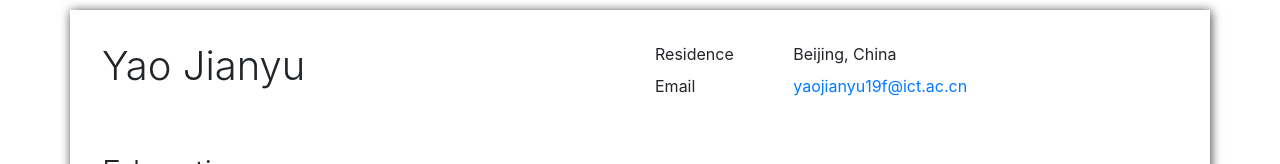
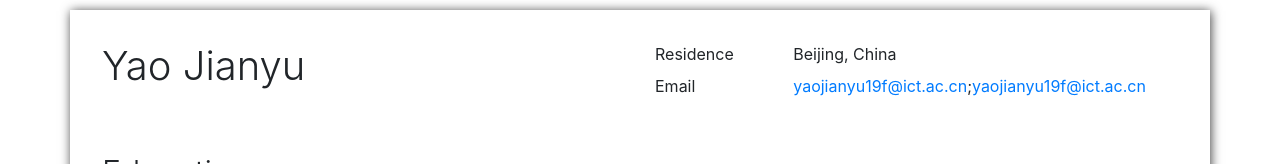
Before and after one commit to WuguanYao/cv-template, a plain HTML site: page index.html in a window 1280 px wide. Shown: the top 164 px of the page. Drawn offline with nearby package versions, Linux system fonts and the light colour scheme.

Commit message:
Deploying to gh-pages from  @ 6f6e3eb3a132a3d1fe3a099b806d689b23e74483 🚀

```diff
--- a/index.html
+++ b/index.html
@@ -24,7 +24,7 @@
                 <dt class="col-md-3">Residence</dt>
                 <dd class="col-md-9">Beijing, China</dd>
                 <dt class="col-md-3">Email</dt>
-                <dd class="col-md-9"><a href="mailto:yaojianyu19f@ict.ac.cn">yaojianyu19f@ict.ac.cn</a></dd>
+                <dd class="col-md-9"><a href="mailto:yaojianyu19f@ict.ac.cn">yaojianyu19f@ict.ac.cn</a>;<a href="mailto:yaojianyu19f@ict.ac.cn">yaojianyu19f@ict.ac.cn</a></dd>
             </dl>
         </div>
     </div>
```
Also changed, not shown: 1 other file.
